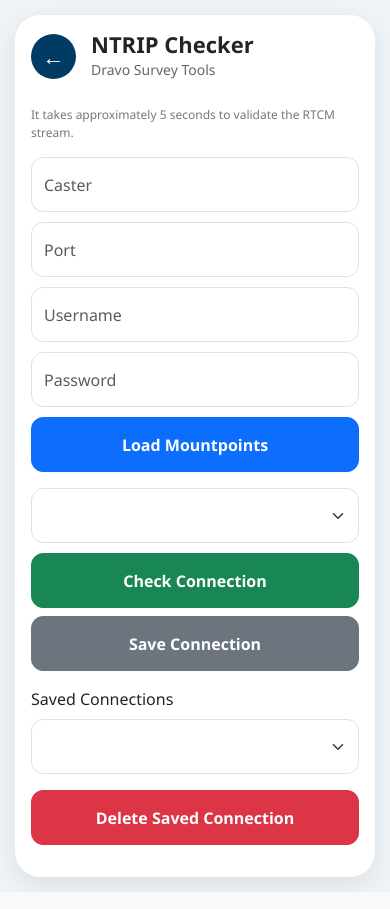
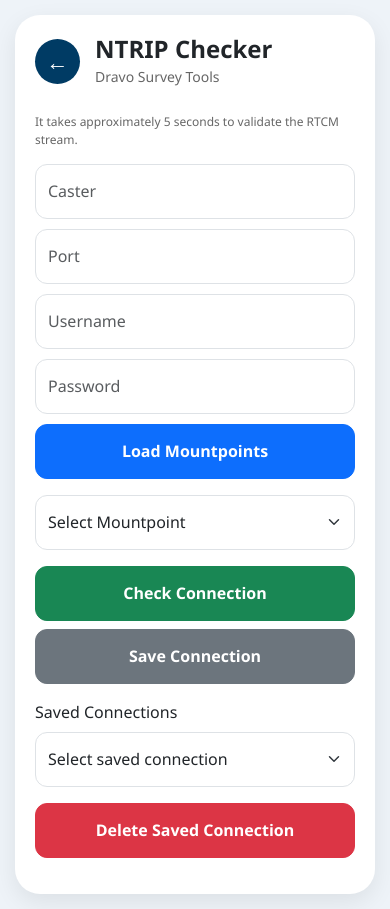
Before and after one commit to DavSem39/ntrip-checker, a Flask app: page / in a window 390 px wide. Run offline with Flask 3, Linux system fonts and the light colour scheme; lists and menus that the app fills with data are empty.

Commit message:
Update index.html

```diff
--- a/templates/index.html
+++ b/templates/index.html
@@ -1,6 +1,5 @@
  <!DOCTYPE html>
 <html>
-
 <head>
 
 <meta charset="utf-8">
@@ -48,14 +47,7 @@ body{
     background:#003b64;
     color:white;
     font-size:22px;
-    display:flex;
-    justify-content:center;
-    align-items:center;
     cursor:pointer;
-}
-
-.back-btn:hover{
-    background:#00538c;
 }
 
 .app-title h2{
@@ -113,20 +105,8 @@ body{
 
 .info-text{
     font-size:12px;
-    color:#777;
+    color:#666;
     margin-bottom:15px;
-}
-
-@media(max-width:768px){
-
-    .card-box{
-        padding:16px;
-    }
-
-    .app-title h2{
-        font-size:22px;
-    }
-
 }
 
 </style>
@@ -153,16 +133,16 @@ body{
 
 <h2>NTRIP Checker</h2>
 
-        <small>
-            Dravo Survey Tools
-        </small>
+<small>Dravo Survey Tools</small>
 
 </div>
 
 </div>
 
 <div class="info-text">
+
 It takes approximately 5 seconds to validate the RTCM stream.
+
 </div>
 
 <input
@@ -197,7 +177,11 @@ Load Mountpoints
 
 <select
 id="mp"
-class="form-select">
+class="form-select mb-3">
+
+<option value="">
+Select Mountpoint
+</option>
 
 </select>
 
@@ -225,7 +209,6 @@ Saved Connections
 id="savedConnections"
 class="form-select mb-3"
 onchange="loadConnection()">
-
 </select>
 
 <button
@@ -248,17 +231,10 @@ function payload(){
 
     return {
 
-        host:
-        document.getElementById("host").value,
-
-        port:
-        document.getElementById("port").value,
-
-        username:
-        document.getElementById("username").value,
-
-        password:
-        document.getElementById("password").value
+        host: document.getElementById("host").value,
+        port: document.getElementById("port").value,
+        username: document.getElementById("username").value,
+        password: document.getElementById("password").value
 
     };
 
@@ -266,12 +242,14 @@ function payload(){
 
 async function getm(){
 
-    let response = await fetch('/mountpoints',{
+    try{
 
-        method:'POST',
+        let response = await fetch("/mountpoints",{
+
+            method:"POST",
 
             headers:{
-            'Content-Type':'application/json'
+                "Content-Type":"application/json"
             },
 
             body:JSON.stringify(payload())
@@ -293,11 +271,18 @@ async function getm(){
                 document.createElement("option");
 
                 option.value = mp;
-            option.text = mp;
+                option.textContent = mp;
 
                 select.appendChild(option);
 
             });
+
+            if(data.mountpoints.length === 0){
+
+                select.innerHTML =
+                '<option>No mountpoints found</option>';
+
+            }
 
         }else{
 
@@ -305,9 +290,17 @@ async function getm(){
 
         }
 
+    }catch(err){
+
+        alert("Error loading mountpoints:\n\n" + err);
+
+    }
+
 }
 
 async function testc(){
+
+    try{
 
         let p = payload();
 
@@ -315,12 +308,12 @@ async function testc(){
         document.getElementById("mp").value;
 
         let response =
-    await fetch('/test_connection',{
+        await fetch("/test_connection",{
 
-        method:'POST',
+            method:"POST",
 
             headers:{
-            'Content-Type':'application/json'
+                "Content-Type":"application/json"
             },
 
             body:JSON.stringify(p)
@@ -356,30 +349,22 @@ async function testc(){
             <div class="status-box ${cssClass}">
 
                 <div class="status-title">
-
                     ${title}
-
                 </div>
 
                 <div>
-
                     <strong>Latency:</strong>
                     ${data.latency_ms} ms
-
                 </div>
 
                 <div>
-
-                <strong>Bytes Received:</strong>
+                    <strong>Bytes:</strong>
                     ${data.bytes_received}
-
                 </div>
 
                 <div>
-
                     <strong>RTCM:</strong>
                     ${data.rtcm_detected ? "YES" : "NO"}
-
                 </div>
 
             </div>
@@ -393,20 +378,22 @@ async function testc(){
             <div class="status-box status-offline">
 
                 <div class="status-title">
-
                     🔴 OFFLINE
-
                 </div>
 
                 <div>
-
                     ${data.error}
-
                 </div>
 
             </div>
 
             `;
+
+        }
+
+    }catch(err){
+
+        alert(err);
 
     }
 
@@ -416,24 +403,16 @@ function saveConnection(){
 
     let profiles =
     JSON.parse(
-        localStorage.getItem(
-            "ntripProfiles"
-        ) || "[]"
+        localStorage.getItem("ntripProfiles")
+        || "[]"
     );
 
     profiles.push({
 
-        host:
-        document.getElementById("host").value,
-
-        port:
-        document.getElementById("port").value,
-
-        username:
-        document.getElementById("username").value,
-
-        password:
-        document.getElementById("password").value
+        host: document.getElementById("host").value,
+        port: document.getElementById("port").value,
+        username: document.getElementById("username").value,
+        password: document.getElementById("password").value
 
     });
 
@@ -452,15 +431,12 @@ function populateProfiles(){
 
     let profiles =
     JSON.parse(
-        localStorage.getItem(
-            "ntripProfiles"
-        ) || "[]"
+        localStorage.getItem("ntripProfiles")
+        || "[]"
     );
 
     let dropdown =
-    document.getElementById(
-        "savedConnections"
-    );
+    document.getElementById("savedConnections");
 
     dropdown.innerHTML =
     '<option value="">Select saved connection</option>';
@@ -481,9 +457,8 @@ function loadConnection(){
 
     let profiles =
     JSON.parse(
-        localStorage.getItem(
-            "ntripProfiles"
-        ) || "[]"
+        localStorage.getItem("ntripProfiles")
+        || "[]"
     );
 
     let index =
@@ -518,9 +493,8 @@ function deleteConnection(){
 
     let profiles =
     JSON.parse(
-        localStorage.getItem(
-            "ntripProfiles"
-        ) || "[]"
+        localStorage.getItem("ntripProfiles")
+        || "[]"
     );
 
     let index =
@@ -547,3 +521,12 @@ function deleteConnection(){
 }
 
 window.onload = function(){
+
+    populateProfiles();
+
+};
+
+</script>
+
+</body>
+</html>
```
Lines whose indentation alone changed are shown as unchanged.
